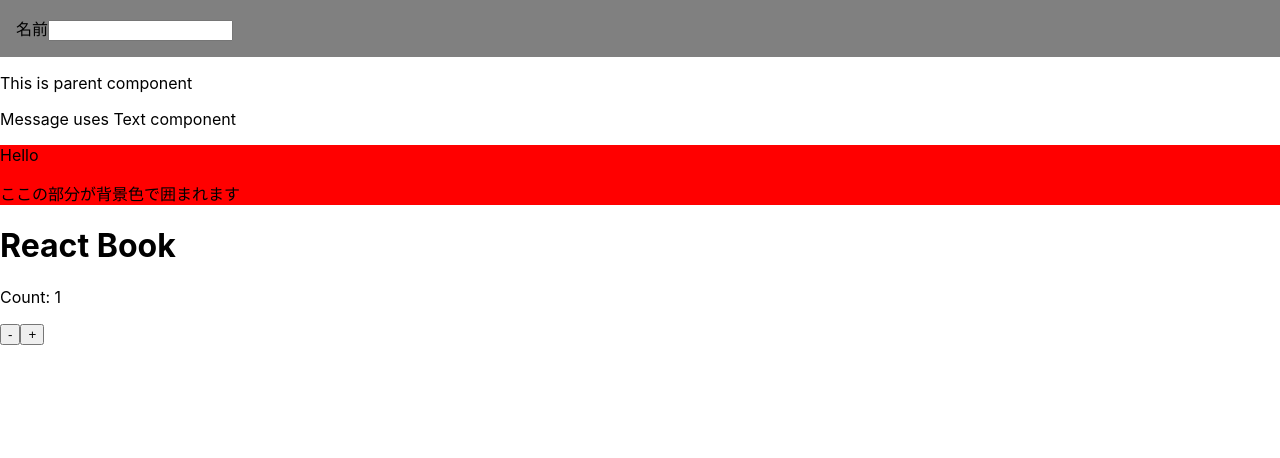
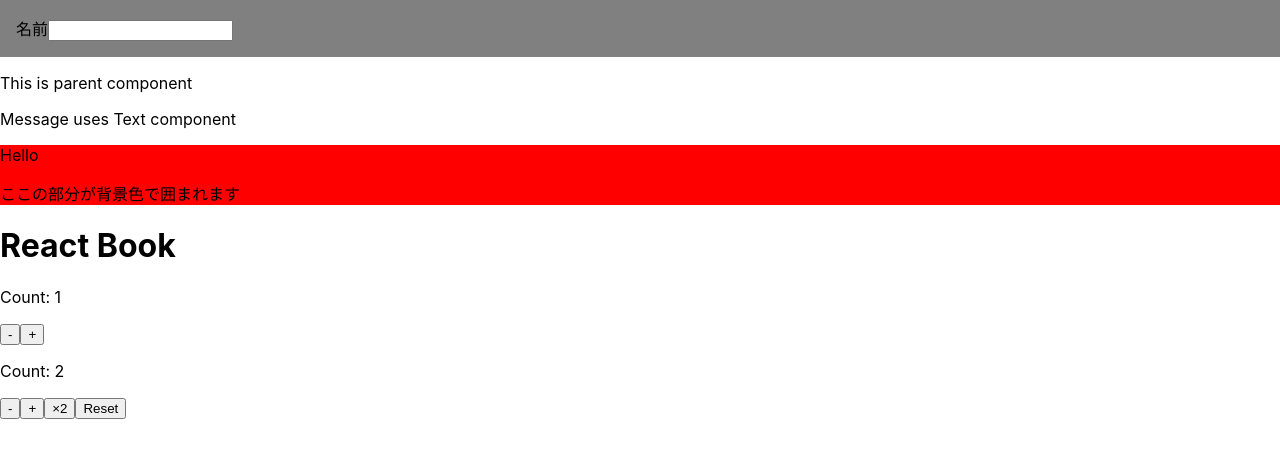
Before and after one commit to MasahiroSuzuki86/ReactSample, a React (Create React App) app: page / in a window 1280 px wide. Shown: the top 458 px of the page. Built offline with nearby package versions, Linux system fonts and the light colour scheme.

Commit message:
UseReducerSampleの追加

```diff
--- a/src/components/UseReducerSample.tsx
+++ b/src/components/UseReducerSample.tsx
@@ -0,0 +1,41 @@
+import { useReducer } from 'react'
+
+// reducerが受け取るactionの型を定義します
+type Action = 'DECREMENT' | 'INCREMENT' | 'DOUBLE' | 'RESET'
+
+// 現在の状態とactionにもとづいて次の状態を返します
+const reducer = (currentCount: number, action: Action) => {
+  switch (action) {
+    case 'INCREMENT' :
+      return currentCount + 1
+    case 'DECREMENT':
+      return currentCount - 1
+    case 'DOUBLE':
+      return currentCount * 2
+    case 'RESET':
+      return 0
+    default:
+      return currentCount
+  }
+}
+
+type CounterProps = {
+  initialValue: number
+}
+
+const CounterNeo = (props: CounterProps) => {
+  const { initialValue } = props
+  const [count, dispatch] = useReducer(reducer, initialValue)
+
+  return (
+    <div>
+      <p>Count: {count}</p>
+      <button onClick={() => dispatch('DECREMENT')}>-</button>
+      <button onClick={() => dispatch('INCREMENT')}>+</button>
+      <button onClick={() => dispatch('DOUBLE')}>×2</button>
+      <button onClick={() => dispatch('RESET')}>Reset</button>
+    </div>
+  )
+}
+
+export default CounterNeo
--- a/src/index.tsx
+++ b/src/index.tsx
@@ -1,12 +1,12 @@
 import React from 'react'
 import ReactDOM from 'react-dom'
 import './index.css'
-import Hello from './components/Hello'
 import Name from './components/Name'
 import Message from './components/Message'
 import Parent from './components/ContainerSample'
 import Page from './components/ContextSample'
 import Counter from './components/HookSample'
+import CounterNeo from './components/UseReducerSample'
 
 ReactDOM.render(
   <React.StrictMode>
@@ -15,6 +15,7 @@ ReactDOM.render(
     <Parent />
     <Page />
     <Counter initialValue={1} />
+    <CounterNeo initialValue={2} />
   </React.StrictMode>,
   document.getElementById('root')
 )
```
